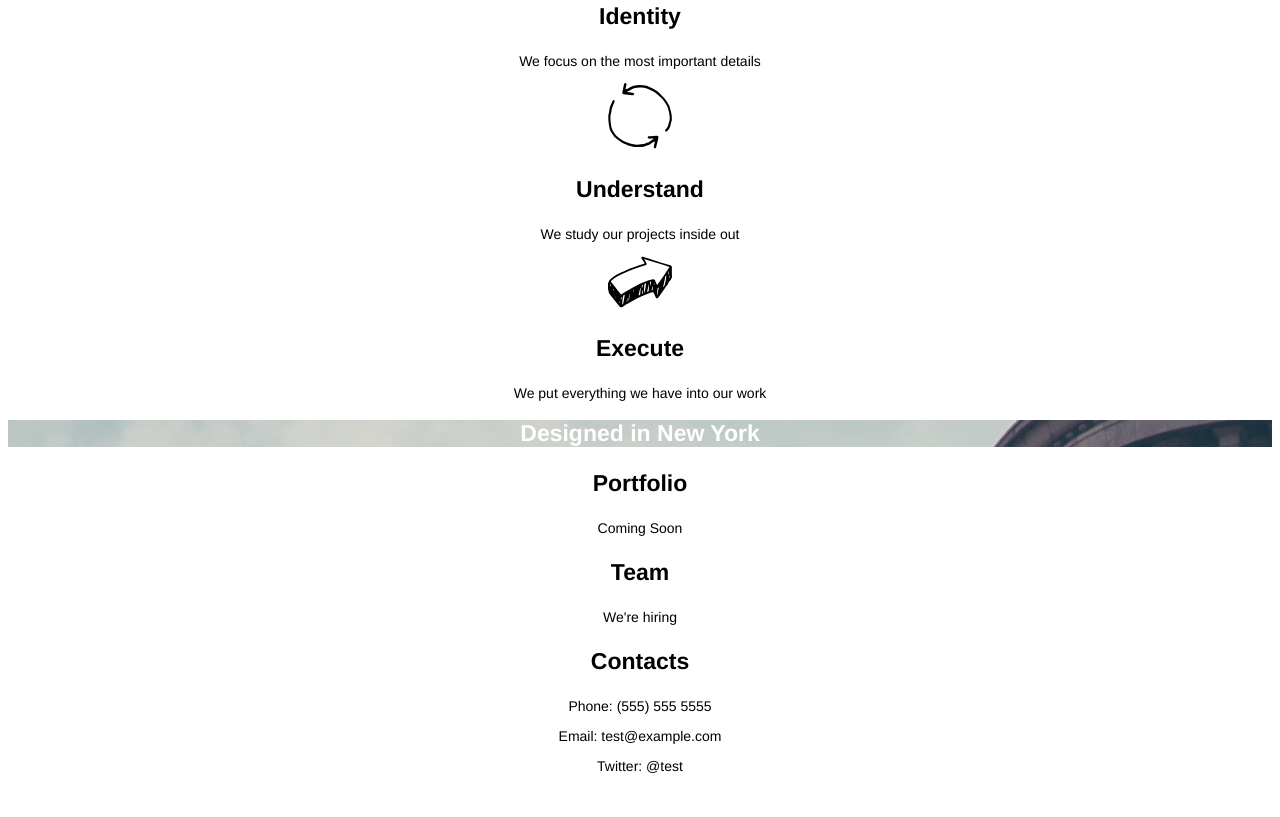
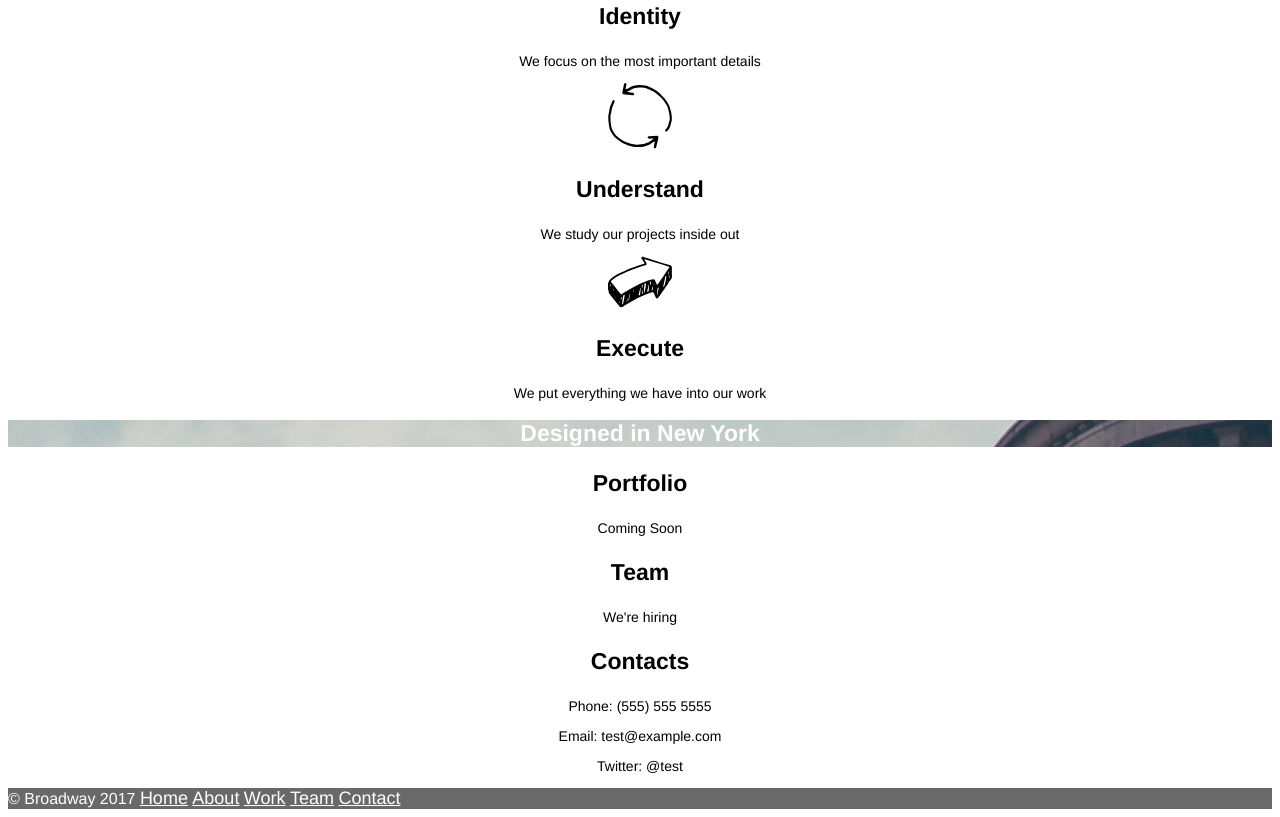
Before and after one commit to JuditD/Broadway, a plain HTML site: page index.html in a window 1280 px wide. Shown: the part 459-1276 px from the top of the page. Before the commit the page ends 1247 px from the top, so only its background shows below. Drawn offline with Linux system fonts and the light colour scheme.

Commit message:
work done

```diff
--- a/index.html
+++ b/index.html
@@ -8,7 +8,7 @@
   <body>
 
     <!-- Title and Navigation -->
-    <div class="titleandbuttons">
+    <div class="titleandbuttons" id="Home">
         <h1>Broadway Design</h1>
         <p><a class="navbutton" href="#Home">Home</a></p>
         <p><a class="navbutton" href="#Process">Process</a></p>
@@ -18,7 +18,7 @@
 
     </div>
     <!-- Our process -->
-    <div class="Process">
+    <div class="Process" id="Process">
       <h2>Our Process</h2>
       <img src="./resources/identify.svg" alt="handdrawn swirly arrow">
       <h3>Identity</h3>
@@ -33,16 +33,36 @@
 
       <!-- New York Design -->
 
-      <div class="NYDesign">
+      <div class="NYDesign" id="About">
         <h2>Designed in New York</h2>
+      </div>
+          <div class="subcat" id="Work">
             <h3>Portfolio</h3>
             <p>Coming Soon</p>
+          </div>
+          <div class="subcat" id="Team">
             <h3>Team</h3>
             <p>We're hiring</p>
+          </div>
+          <div class="subcat" id="Contact">
             <h3>Contacts</h3>
             <p>Phone: (555) 555 5555</p>
             <p>Email: test@example.com</p>
             <p>Twitter: @test</p>
+          </div>
+
+  <!-- Copyright part-->
+
+  <div class="copyrightline">
+    <a <style font-size=5px>© Broadway 2017</style></a>
+    <a class="navbuttons" href="#Home">Home</a>
+    <a class="navbuttons" href="#Process">About</a>
+    <a class="navbuttons" href="#Work">Work</a>
+    <a class="navbuttons" href="#Team">Team</a>
+    <a class="navbuttons" href="#Contact">Contact</a>
+
+
+
   </div>
 
 
--- a/style.css
+++ b/style.css
@@ -23,3 +23,9 @@ p {font-size: 14px;
 background-image: url('./resources/the-flatiron-building.png');
 font-size: 23px
 }
+
+.copyrightline {background-color: dimgray;
+text-align: left;
+color: white;
+
+}
```
Lines whose indentation alone changed are shown as unchanged.
